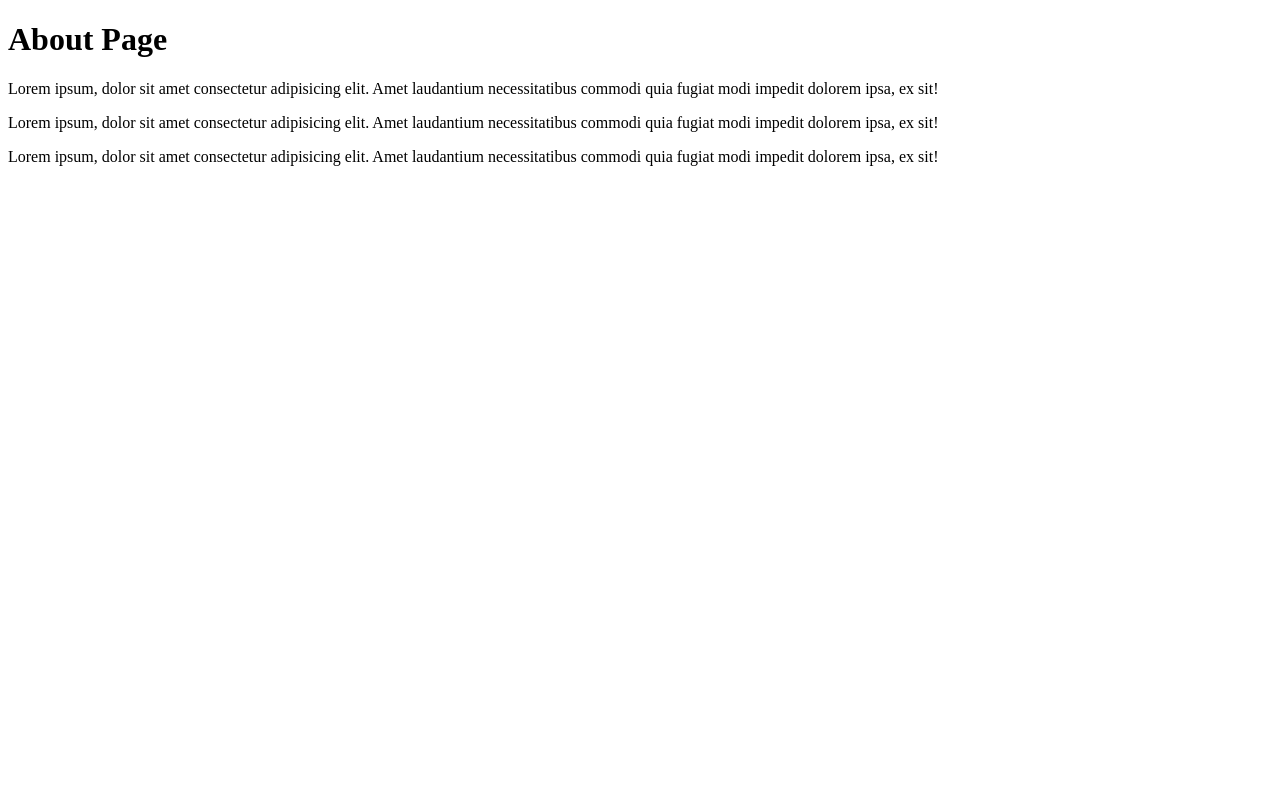
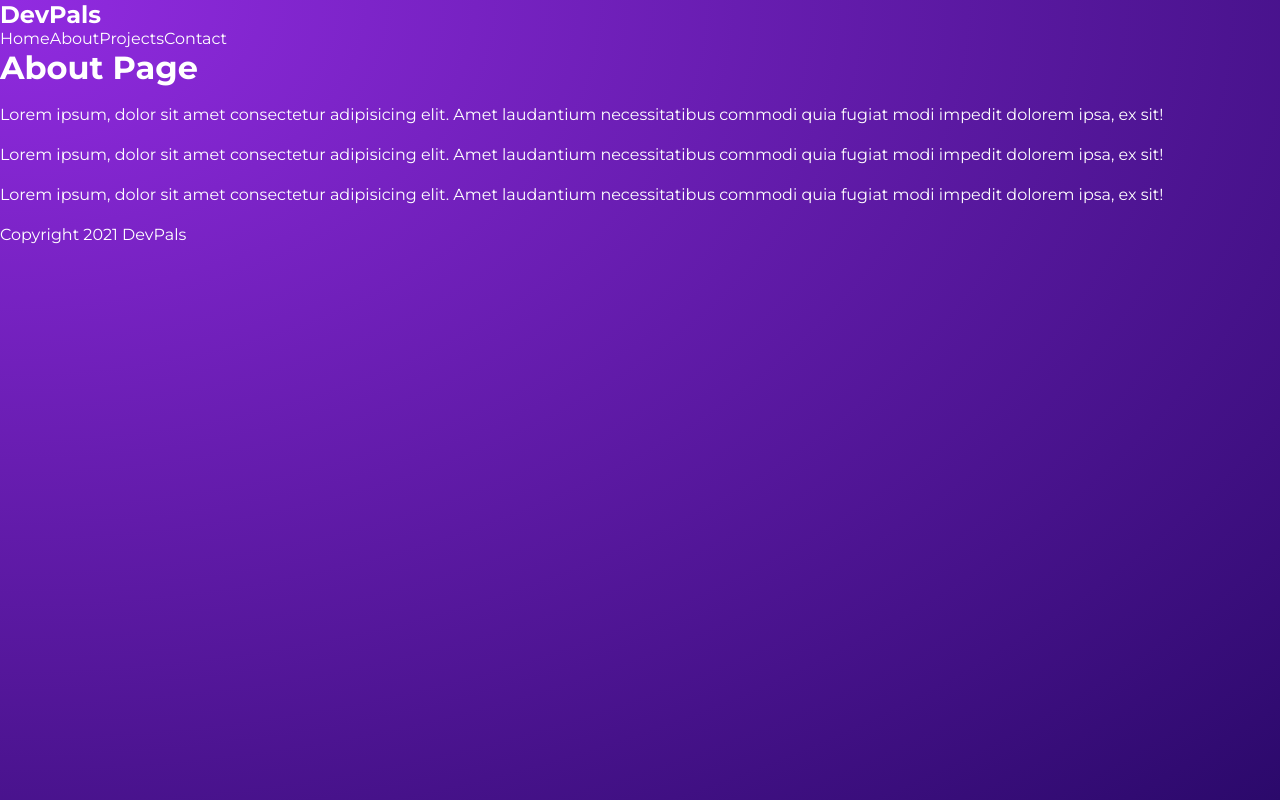
Before and after one commit to asifmuntasir/dev-pals-portfolio, a Gatsby site: page /about in a window 1280 px wide. Built offline with nearby package versions, Linux system fonts and the light colour scheme; Gatsby itself is replaced by a stand-in of ours.

Commit message:
add layout for each page route and design background

```diff
--- /dev/null
+++ b/src/components/Layout/Layout.js
@@ -0,0 +1,18 @@
+import React from 'react'
+import Navbar from '../Navbar/Navbar'
+import '../../styles/style.css'
+
+export default function Layout({children}) {
+    return (
+        <div className="layout">
+            <Navbar/>
+            <div className="content">
+                {/* Content for each page */}
+                {children}
+            </div>
+            <footer>
+                <p>Copyright 2021 DevPals</p>
+            </footer>
+        </div>
+    )
+}
--- /dev/null
+++ b/src/components/Navbar/Navbar.js
@@ -0,0 +1,16 @@
+import { Link } from 'gatsby'
+import React from 'react'
+
+export default function Navbar() {
+    return (
+        <nav>
+            <h1>DevPals</h1>
+            <div className="links">
+                <Link to="/">Home</Link>
+                <Link to="/about">About</Link>
+                <Link to="/projects">Projects</Link>
+                <Link to="/contact">Contact</Link>
+            </div>
+        </nav>
+    )
+}
--- a/src/pages/about.js
+++ b/src/pages/about.js
@@ -1,12 +1,15 @@
 import React from 'react'
+import Layout from '../components/Layout/Layout'
 
 export default function About() {
     return (
+        <Layout>
             <div>
                 <h1>About Page</h1>
                 <p>Lorem ipsum, dolor sit amet consectetur adipisicing elit. Amet laudantium necessitatibus commodi quia fugiat modi impedit dolorem ipsa, ex sit!</p>
                 <p>Lorem ipsum, dolor sit amet consectetur adipisicing elit. Amet laudantium necessitatibus commodi quia fugiat modi impedit dolorem ipsa, ex sit!</p>
                 <p>Lorem ipsum, dolor sit amet consectetur adipisicing elit. Amet laudantium necessitatibus commodi quia fugiat modi impedit dolorem ipsa, ex sit!</p>
             </div>
+        </Layout>
     )
 }
--- /dev/null
+++ b/src/styles/style.css
@@ -0,0 +1,21 @@
+@import url('https://fonts.googleapis.com/css2?family=Montserrat:wght@300;400;500;700&display=swap');
+
+* {
+  margin: 0;
+  padding: 0;
+  text-decoration: none;
+  font-family: "Montserrat";
+  color: white;
+  box-sizing: border-box;
+}
+html, body {
+  min-height: 100%;
+}
+body {
+  background: radial-gradient(at top left, rgba(146,43,225,1) 0%, rgba(43,9,107,1) 100%);
+  background-repeat: no-repeat;
+}
+p {
+  margin: 16px auto;
+  line-height: 1.5em;
+}
```
Also changed, not shown: src/pages/index.js (+11 -5 lines). Lines whose indentation alone changed are shown as unchanged.
